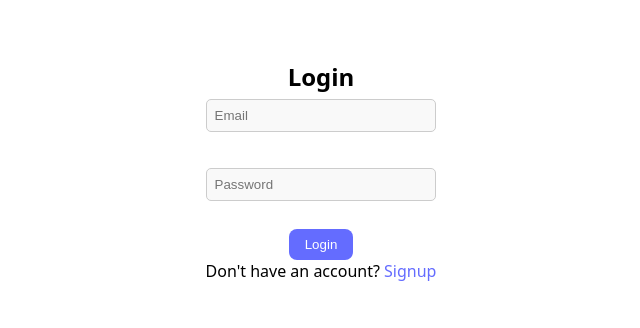
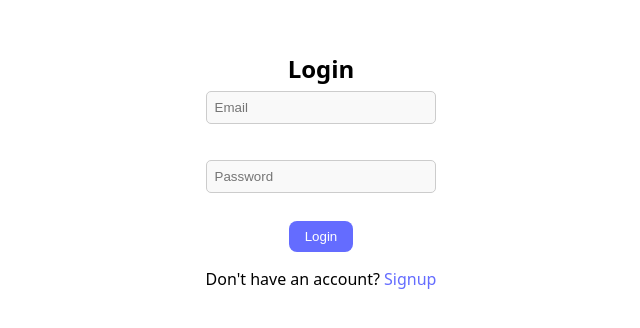
Before and after one commit to Mansi-Kadam-1706/ATTENDANCE-MANAGER, a React app in the folder frontend/: page /#/ in a window 1280 px wide. Shown: the part 254-582 px from the top of the page, without its empty margins (319-959 px from the left). Built offline with nearby package versions, Linux system fonts and the light colour scheme; the HTML template or start-up script is replaced by a standard one.

Commit message:
Fix signup navigation

```diff
--- a/frontend/src/pages/Login.jsx
+++ b/frontend/src/pages/Login.jsx
@@ -56,10 +56,12 @@ const Login = () => {
         <br /><br />
 
         <button type="submit">Login</button>
+
       </form>
 
-      <p>
-        Don't have an account? <Link to="/signup">Signup</Link>
+      <p style={{ marginTop: "16px" }}>
+          Don't have an account?{" "}
+         <Link to="/signup">Signup</Link>
       </p>
     </div>
   );
```
